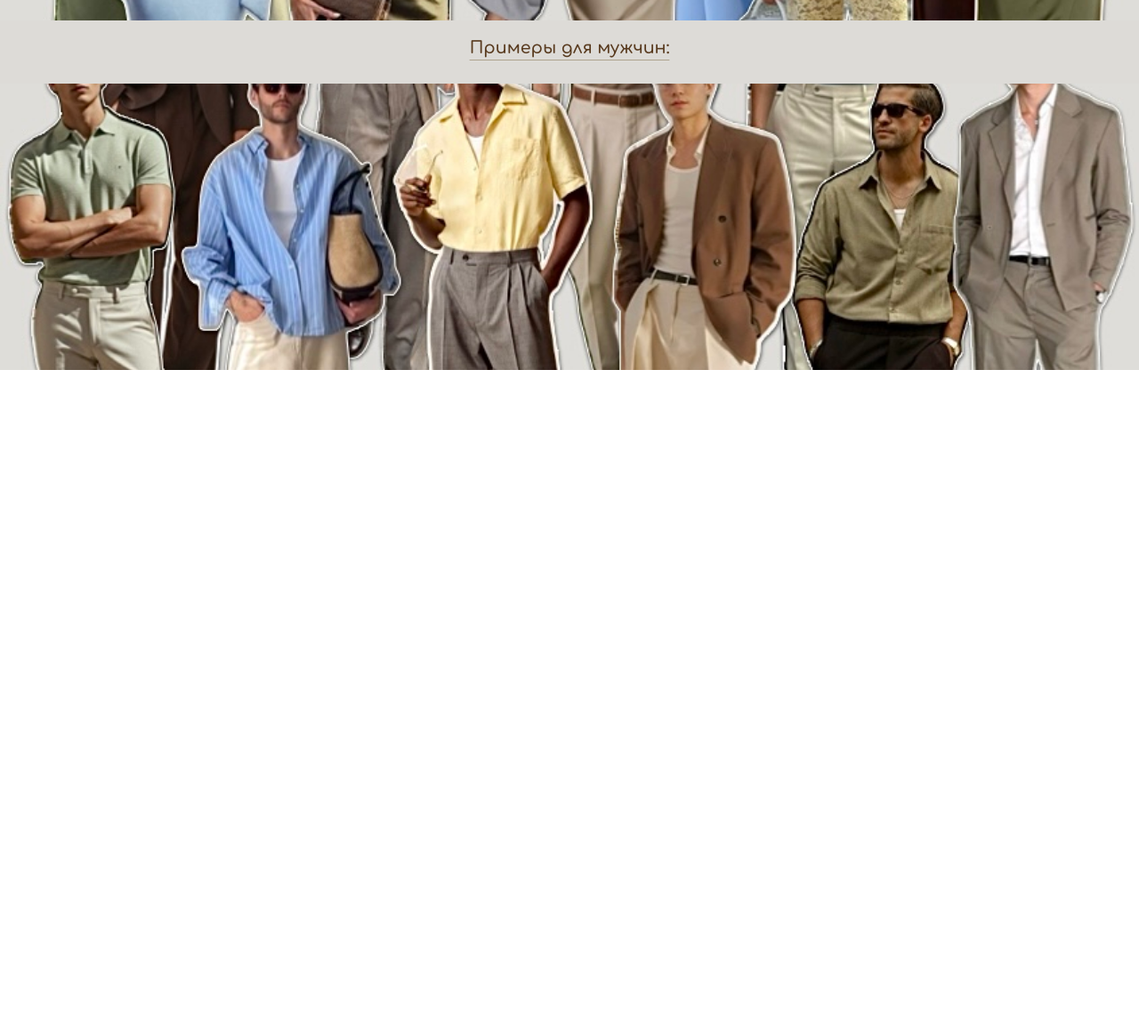
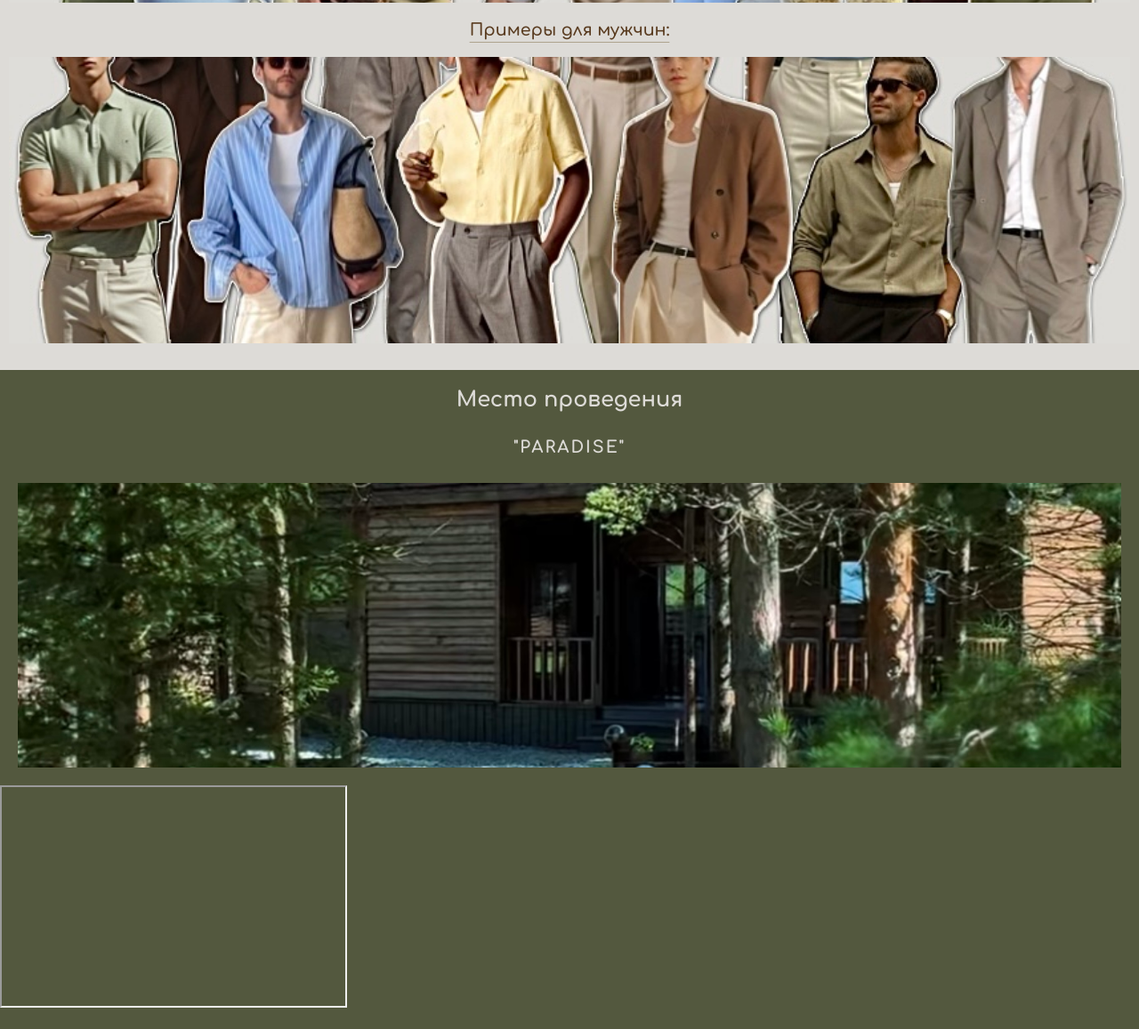
Before and after one commit to tarakanovaaaai/wedding, a plain HTML site: page index.html in a window 1280 px wide. Shown: the part 2488-3645 px from the top of the page at 89% size. Before the commit the page ends 2904 px from the top, so only its background shows below. Drawn offline with Linux system fonts and the light colour scheme; a web font is replaced by a local one.

Commit message:
Добавила локацию

```diff
--- a/index.html
+++ b/index.html
@@ -29,8 +29,10 @@
             <h2 class="about-title_right">официально станем семьей</h2>
         </div>
         <div class="about-text">
-                <p>Наш путь к друг другу был неблизким, но он привёл нас к главному открытию — мы две половинки одного целого.</p>
-                <p>Наше счастье скоро обретет официальный статус! Мы будем бесконечно рады, если вы разделите с нами радость этого дня.</p>
+            <p>Наш путь к друг другу был неблизким, но он привёл нас к главному открытию — мы две половинки одного
+                целого.</p>
+            <p>Наше счастье скоро обретет официальный статус! Мы будем бесконечно рады, если вы разделите с нами радость
+                этого дня.</p>
         </div>
     </section>
     <section class="event-date">
@@ -82,17 +84,41 @@
             <span class="circle circle-silver"></span>
             <span class="circle circle-yellow"></span>
         </div>
-                <article class="dress-code_text">Мы очень ждём и готовимся к нашему незабываемому дню. Поддержите нас Вашими улыбками и объятиями, а также красивыми нарядами в палитре мероприятия.</article>
+        <article class="dress-code_text">Мы очень ждём и готовимся к нашему незабываемому дню. Поддержите нас Вашими
+            улыбками и объятиями, а также красивыми нарядами в палитре мероприятия.
+        </article>
     </section>
         <section class="photo">
-            <h2 class="photo_title">Примеры для девушек:</h2>
+            <article>
+                <h3 class="photo_title">Примеры для девушек:</h3>
+                <div class="photo_for-girl"></div>
+            </article>
+            <article>
+                <h2 class="photo_title">Примеры для мужчин:</h2>
+                <div class="photo_for-man"></div>
+            </article>
         </section>
-        <div class="photo_for-girl"></div>
-        <section class="photo">
-            <h2 class="photo_title">Примеры для мужчин:</h2>
-        </section>
-        <div class="photo_for-man"></div>
-        <section class="location">
+
+        <section class="wedding-location">
+            <h2 class="location-title">Место проведения</h2>
+            <div class="wedding-location_grid">
+                <aside class="address-block">
+                    <h3>"Paradise"</h3>
+                    <div class="photo-location"></div>
+                </aside>
+                <div class="map-wrapper">
+                    <iframe
+                            src="https://yandex.ru/map-widget/v1/?um=constructor%3A112d531adf338f36df4d0f1ae0a5d9235d8f6a2d1d36d1dcc124dcac4292206b&amp;source=constructor"
+                            width="390"
+                            height="250"
+                            title="Карта места проведения свадьбы"
+                            aria-label="Интерактивная карта Яндекс"
+                            loading="lazy"
+                            referrerpolicy="no-referrer-when-downgrade">
+                    </iframe>
+                </div>
+            </div>
+
         </section>
         <section class="contact">
 
--- a/styles/styles.css
+++ b/styles/styles.css
@@ -147,7 +147,7 @@
 
 
 .dress_code {
-    padding: 30px 0 30px;
+    padding: 30px 0 0;
     background-color: var(--color-beige_light);
 }
 
@@ -254,6 +254,7 @@
     text-underline-offset: 7px;
     font-size: 19px;
     font-weight: 600;
+    padding: 20px;
 }
 
 .photo_for-girl {
@@ -273,3 +274,34 @@
     min-height: 322px;
     background-image: url('../images/IMG_9380.JPG');
 }
+
+.wedding-location {
+    padding: 20px 0;
+    background-color: var(--color-green);
+    color: var(--color-beige_light);
+}
+
+.address-block {
+    display: flex;
+    flex-direction: column;
+    letter-spacing: 2px;
+    text-transform: uppercase;
+    text-align: center;
+    gap: 30px;
+    padding: 20px;
+}
+
+.photo-location {
+    background-repeat: no-repeat;
+    background-size: cover;
+    background-position: center;
+    max-width: 100%;
+    min-height: 320px;
+    background-image: url('../images/IMG_9383.PNG');
+}
+
+.location-title {
+    text-align: center;
+    font-weight: 700;
+    padding-bottom: 10px;
+}
```
Also changed, not shown: images/IMG_9383.PNG (added). Lines whose indentation alone changed are shown as unchanged.
